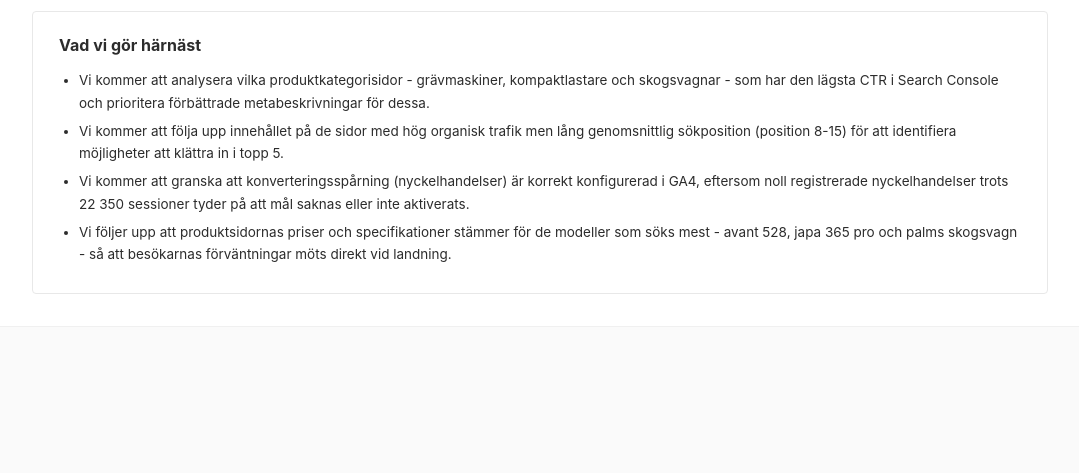
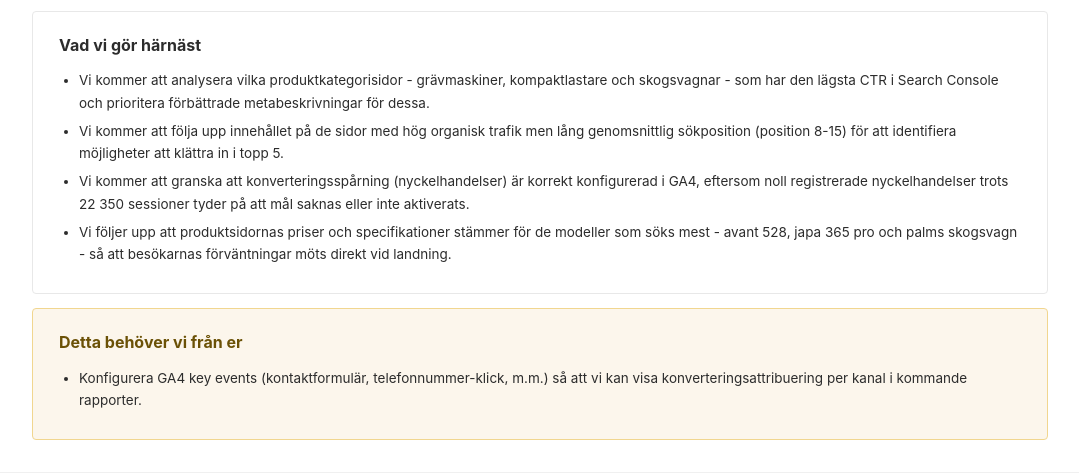
Before and after one commit to Cyntora/reports-nordfarm, a plain HTML site: page reports/2026-04.html in a window 1280 px wide. Shown: the part 5930-6403 px from the top of the page, without its empty margins (100-1179 px from the left). Before the commit the page ends 6257 px from the top, so only its background shows below. Drawn offline with nearby package versions, Linux system fonts and the light colour scheme.

Commit message:
Add report for 2026-04

```diff
--- a/reports/2026-04.html
+++ b/reports/2026-04.html
@@ -1032,6 +1032,12 @@
   </ul>
 </div>
 
+<div class="next-steps next-steps--external">
+  <h2>Detta behöver vi från er</h2>
+  <ul>
+      <li>Konfigurera GA4 key events (kontaktformulär, telefonnummer-klick, m.m.) så att vi kan visa konverteringsattribuering per kanal i kommande rapporter.</li>
+  </ul>
+</div>
 </section>
 
 
```
